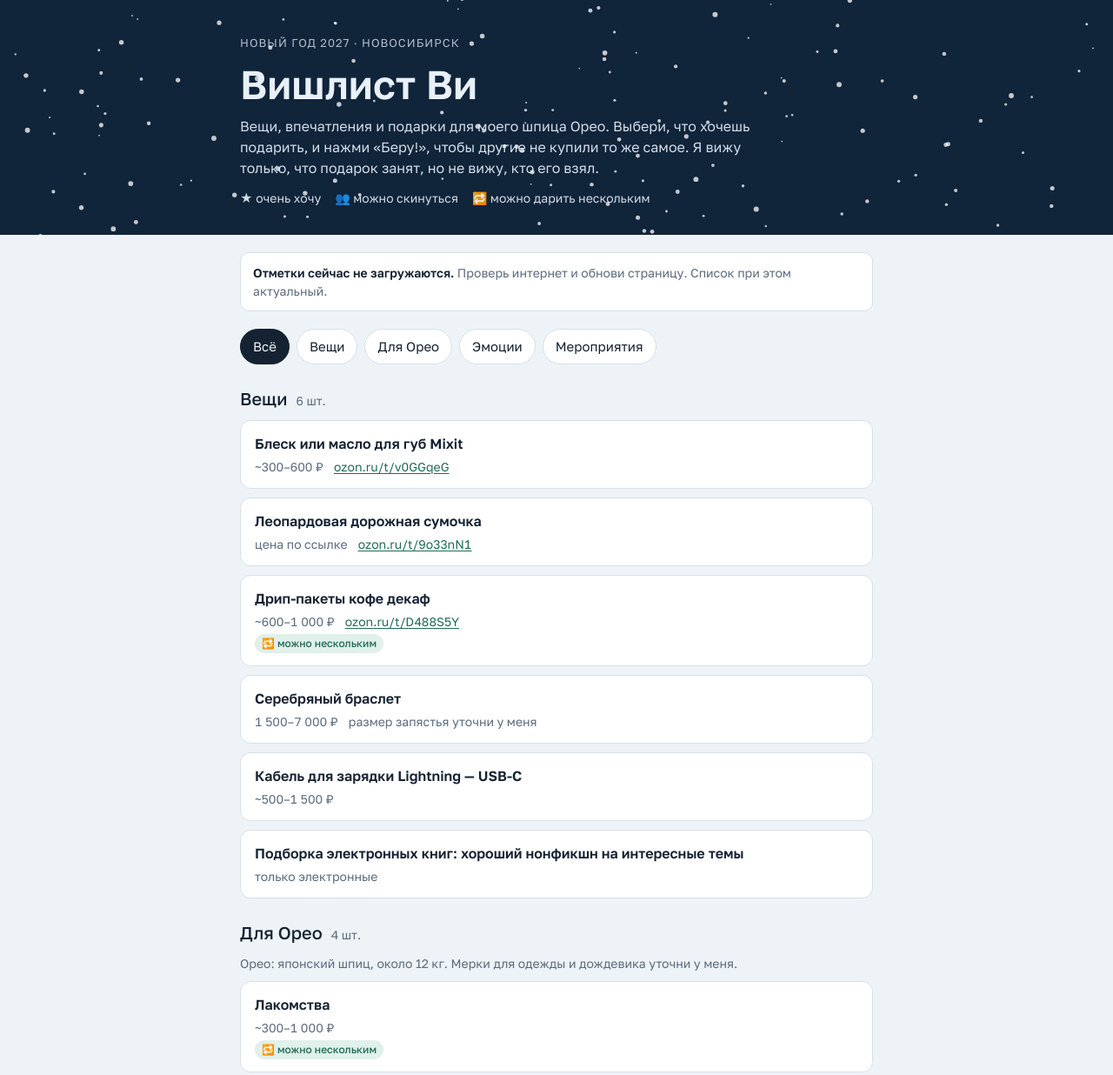
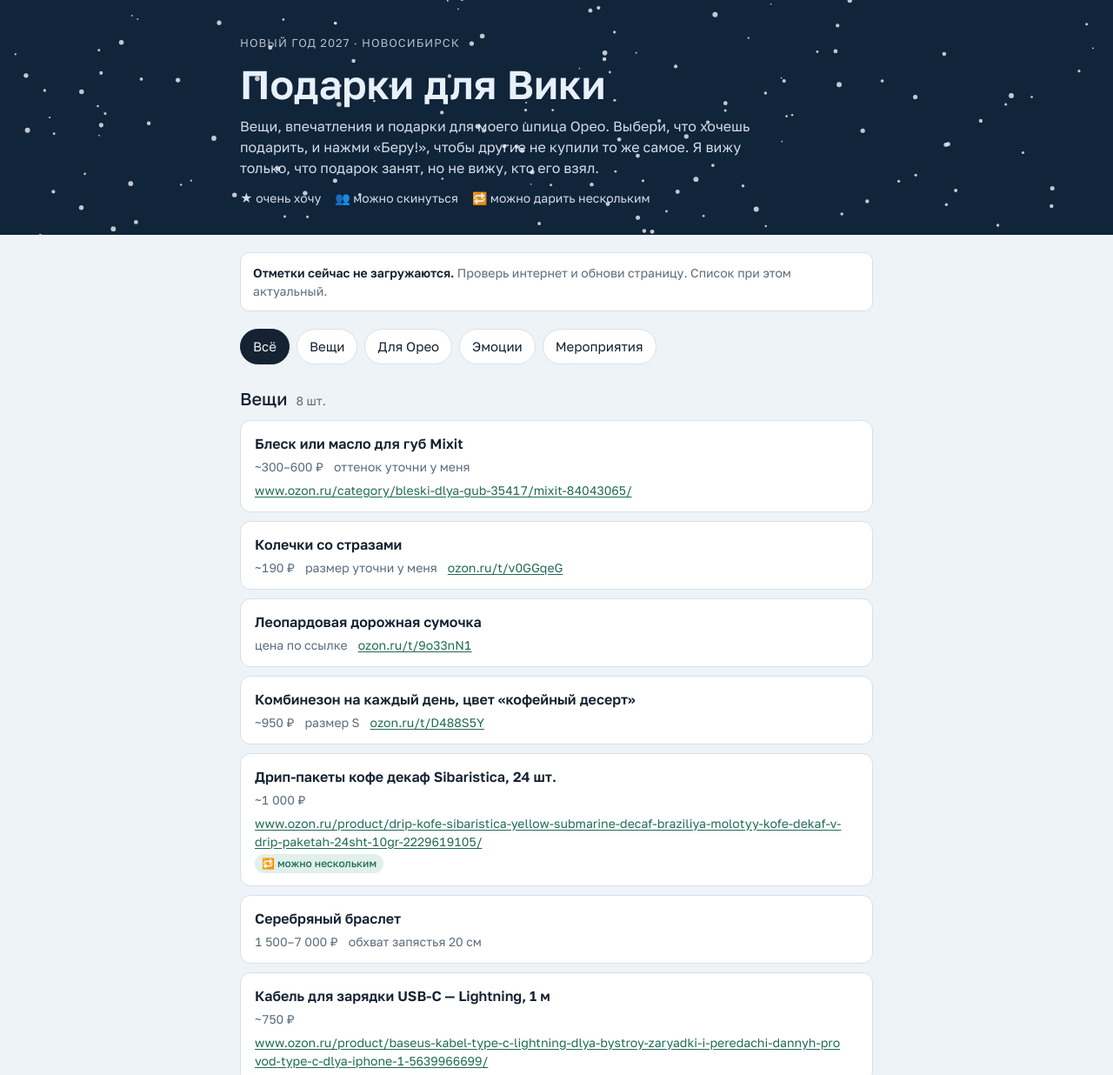
Before and after one commit to SvartaLi/wishlist, a plain HTML site: page index.html in a window 1280 px wide. Shown: the top 1236 px of the page at 87% size. Drawn offline with Linux system fonts and the light colour scheme; no server answers; a web font is replaced by a local one.

Commit message:
Правки списка: ссылки, размеры, заголовок

```diff
--- a/index.html
+++ b/index.html
@@ -3,8 +3,8 @@
 <head>
 <meta charset="utf-8">
 <meta name="viewport" content="width=device-width, initial-scale=1, viewport-fit=cover">
-<title>Вишлист Ви</title>
-<meta name="description" content="Новогодний вишлист Ви: выбери подарок и нажми «Беру!»">
+<title>Подарки для Вики</title>
+<meta name="description" content="Новогодние подарки для Вики: выбери подарок и нажми «Беру!»">
 <link rel="preconnect" href="https://fonts.googleapis.com">
 <link rel="preconnect" href="https://fonts.gstatic.com" crossorigin>
 <link rel="stylesheet" href="https://fonts.googleapis.com/css2?family=Unbounded:wght@500;700&family=Golos+Text:wght@400;500;600&display=swap">
@@ -83,7 +83,7 @@ footer { padding-block: 32px 48px; color: var(--muted); font-size: 14px; }
   <canvas id="snow" aria-hidden="true"></canvas>
   <div class="wrap">
     <div class="eyebrow">Новый год 2027 · Новосибирск</div>
-    <h1>Вишлист Ви</h1>
+    <h1>Подарки для Вики</h1>
     <p class="lead">Вещи, впечатления и подарки для моего шпица Орео. Выбери, что хочешь подарить, и нажми «Беру!», чтобы другие не купили то же самое. Я вижу только, что подарок занят, но не вижу, кто его взял.</p>
     <div class="legend"><span>★ очень хочу</span><span>👥 можно скинуться</span><span>🔁 можно дарить нескольким</span></div>
   </div>
@@ -102,7 +102,7 @@ footer { padding-block: 32px 48px; color: var(--muted); font-size: 14px; }
 </main>
 
 <footer class="wrap">
-  Если подарок про конкретный день, посмотри даты рядом с ним. Размер браслета и мерки Орео уточни у меня.
+  Если подарок про конкретный день, посмотри даты рядом с ним. Если что-то непонятно с размером или оттенком, спроси у меня.
 </footer>
 
 <script>
@@ -120,16 +120,19 @@ const GROUPS = [
 // multi: можно дарить нескольким людям; pool: можно скинуться.
 // Если меняешь multi/pool, поменяй и список SHARED в apps-script.gs.
 const ITEMS = [
-  { id: "mixit", g: "things", t: "Блеск или масло для губ Mixit", price: "~300–600 ₽", link: "https://ozon.ru/t/v0GGqeG" },
+  { id: "mixit", g: "things", t: "Блеск или масло для губ Mixit", price: "~300–600 ₽", link: "https://www.ozon.ru/category/bleski-dlya-gub-35417/mixit-84043065/", hint: "оттенок уточни у меня" },
+  { id: "rings", g: "things", t: "Колечки со стразами", price: "~190 ₽", link: "https://ozon.ru/t/v0GGqeG", hint: "размер уточни у меня" },
   { id: "bag", g: "things", t: "Леопардовая дорожная сумочка", price: "цена по ссылке", link: "https://ozon.ru/t/9o33nN1" },
-  { id: "decaf", g: "things", t: "Дрип-пакеты кофе декаф", price: "~600–1 000 ₽", link: "https://ozon.ru/t/D488S5Y", multi: true },
-  { id: "bracelet", g: "things", t: "Серебряный браслет", price: "1 500–7 000 ₽", hint: "размер запястья уточни у меня" },
-  { id: "cable", g: "things", t: "Кабель для зарядки Lightning — USB-C", price: "~500–1 500 ₽" },
+  { id: "suit", g: "things", t: "Комбинезон на каждый день, цвет «кофейный десерт»", price: "~950 ₽", link: "https://ozon.ru/t/D488S5Y", hint: "размер S" },
+  { id: "decaf", g: "things", t: "Дрип-пакеты кофе декаф Sibaristica, 24 шт.", price: "~1 000 ₽", link: "https://www.ozon.ru/product/drip-kofe-sibaristica-yellow-submarine-decaf-braziliya-molotyy-kofe-dekaf-v-drip-paketah-24sht-10gr-2229619105/", multi: true },
+  { id: "bracelet", g: "things", t: "Серебряный браслет", price: "1 500–7 000 ₽", hint: "обхват запястья 20 см" },
+  { id: "cable", g: "things", t: "Кабель для зарядки USB-C — Lightning, 1 м", price: "~750 ₽", link: "https://www.ozon.ru/product/baseus-kabel-type-c-lightning-dlya-bystroy-zaryadki-i-peredachi-dannyh-provod-type-c-dlya-iphone-1-5639966699/" },
   { id: "books", g: "things", t: "Подборка электронных книг: хороший нонфикшн на интересные темы", hint: "только электронные" },
 
   { id: "treats", g: "dog", t: "Лакомства", price: "~300–1 000 ₽", multi: true },
-  { id: "warm", g: "dog", t: "Тёплая зимняя одежда или лежанка", price: "1 500–4 000 ₽" },
-  { id: "raincoat", g: "dog", t: "Дождевик", price: "~1 000–2 500 ₽" },
+  { id: "bed", g: "dog", t: "Лежанка 75×55 см со съёмными чехлами, для собак 10–18 кг", price: "~2 950 ₽", link: "https://www.ozon.ru/product/lezhanka-75-55-sm-semnye-chehly-dlya-pitomtsa-ot-10-kg-do-18-kg-3537272272/" },
+  { id: "warm", g: "dog", t: "Тёплая зимняя одежда", price: "1 500–4 000 ₽", hint: "мерки уточни у меня" },
+  { id: "raincoat", g: "dog", t: "Дождевик", price: "~1 000–2 500 ₽", hint: "мерки уточни у меня" },
   { id: "trainer", g: "dog", t: "Занятие с кинологом" },
 
   { id: "decor", g: "emotions", t: "Помочь украсить квартиру к празднику", when: "1–20 декабря" },
@@ -139,14 +142,13 @@ const ITEMS = [
   { id: "walk", g: "emotions", t: "Прогулка по зимнему Новосибирску и ледовому городку", when: "20 декабря – 15 января", multi: true },
   { id: "quest", g: "emotions", t: "Квест с поиском подарка по подсказкам", when: "29–31 декабря" },
   { id: "surprise", g: "emotions", t: "День-сюрприз: я не знаю план, просто одеваюсь и еду", when: "2–11 января" },
-  { id: "oreo-walk", g: "emotions", t: "Утром 1 января погулять с Орео вместо меня", when: "1 января" },
   { id: "delivery", g: "emotions", t: "Доставка-сюрприз: ужин, десерт или цветы", hint: "можно подарить из другого города", multi: true },
 
   { id: "hockey", g: "events", t: "Хоккей: домашний матч ХК «Сибирь»", when: "декабрь – середина января", star: true, pool: true },
-  { id: "ballet", g: "events", t: "«Щелкунчик» в НОВАТе или другая постановка", when: "до 31 декабря", star: true, pool: true },
+  { id: "ballet", g: "events", t: "«Щелкунчик» в НОВАТе или другая новогодняя постановка", hint: "обязательно новогодняя 🎄", when: "до 31 декабря", star: true, pool: true },
   { id: "rink", g: "events", t: "Каток", multi: true },
   { id: "show", g: "events", t: "Концерт, спектакль или выставка", multi: true },
-  { id: "spa", g: "events", t: "Спа", when: "2–15 января", pool: true },
+  { id: "spa", g: "events", t: "Спа", when: "27 декабря – 15 января", pool: true },
   { id: "workshop", g: "events", t: "Мастер-класс (гончарка или готовка) или квест-комната" },
   { id: "dinner", g: "events", t: "Ужин в красивом ресторане" },
 ];
```
